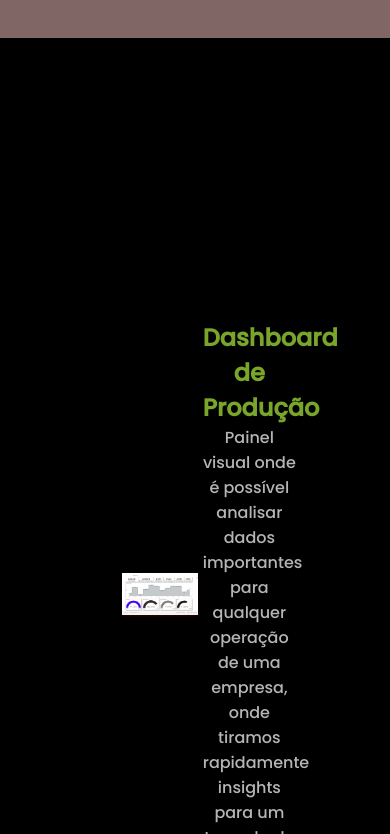
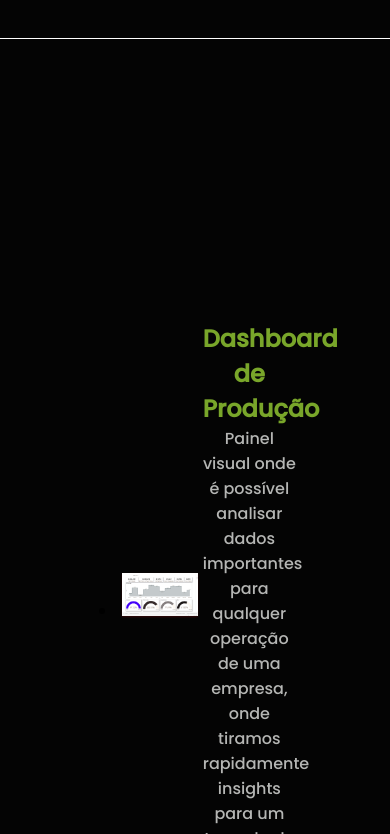
Before and after one commit to FelipeFelixHP/portifolio, a plain HTML site: page projetos.html in a window 390 px wide. Shown: the part 170-1004 px from the top of the page. Drawn offline with Linux system fonts and the light colour scheme.

Commit message:
cor alterada

```diff
--- a/detail.css
+++ b/detail.css
@@ -25,7 +25,7 @@ body {
     position: absolute;
     top: 0;
     left: 0;
-    background: linear-gradient(90deg, rgba(0, 0, 0, 1) 0%, rgba(0, 0, 0, 0.8) 50%, rgba(0, 0, 0, 1) 100%);
+    background: #040404
 
 }
 
--- a/responsivedetails.css
+++ b/responsivedetails.css
@@ -1,6 +1,7 @@
 @media (max-width: 1200px) {
     body {
-        background-color: #806765;
+        background-color: #040404
+
     }
 
     .fundo-video {
--- a/responsivo.css
+++ b/responsivo.css
@@ -1,6 +1,6 @@
 @media (max-width: 800px) {
     body {
-       background-color: #f5f1f1;
+       background-color: #f89898;
     }
 
     .fundo-video {
--- a/style copy.css
+++ b/style copy.css
@@ -28,7 +28,8 @@ section#projects {
     flex-wrap: wrap;
     align-content: center;
     justify-content: center;
-    background: linear-gradient(90deg, rgba(0, 0, 0, 1) 0%, rgb(0, 0, 0) 50%, rgba(0, 0, 0, 1) 100%);
+    background: #040404;
+    border-top: 1px solid #ffffff;
 
   }
 
```
Also changed, not shown: projetos.html (+1 -0 lines).
